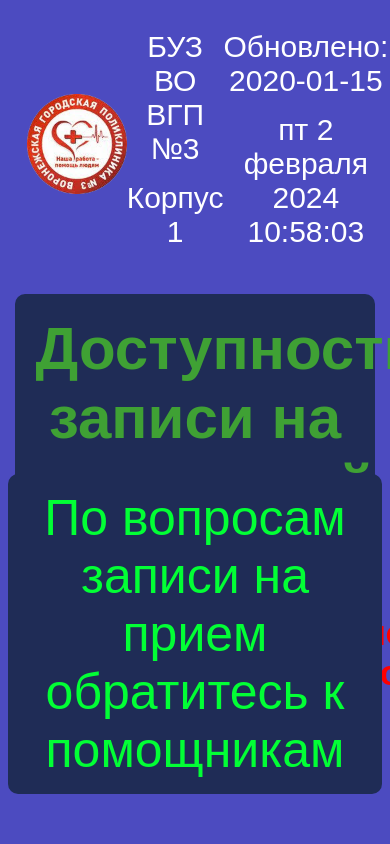
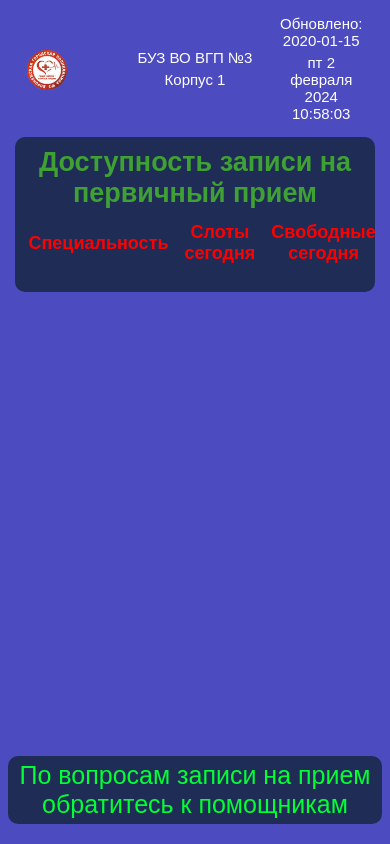
Before and after one commit to VerP404/InformationPanelMed, a Django app: page /k1/ in a window 390 px wide; the page is wider, and only the part inside the window is pictured. Run offline with Django 5.2, Linux system fonts and the light colour scheme; tables that the repository leaves empty hold one stand-in row (values such as "Sample post"); data that the repository does not hold is empty.

Commit message:
Адаптирован под разрешение 1280*720 и 800*480

```diff
--- a/InformationPanelMed/settings.py
+++ b/InformationPanelMed/settings.py
@@ -18,7 +18,7 @@
 # SECURITY WARNING: don't run with debug turned on in production!
 DEBUG = env('DEBUG')
 
-ALLOWED_HOSTS = ['10.136.29.72', '10.36.29.166', '192.168.2.72']
+ALLOWED_HOSTS = ['10.136.29.72', '10.36.29.166', '192.168.2.72', '127.0.0.1']
 
 # Application definition
 
--- a/peopledash/static/peopledash/css/peopledash.css
+++ b/peopledash/static/peopledash/css/peopledash.css
@@ -21,8 +21,8 @@
 }
 
 .logo img {
-    width: 100px; /* Устанавливаем ширину логотипа в 50px */
-    height: 100px; /* Устанавливаем высоту логотипа в 50px */
+    width: 100px;
+    height: 100px;
 }
 
 .system-info {
@@ -36,7 +36,7 @@
 }
 
 .system-info .row, .update-info .row {
-  margin-bottom: 15px; /*между элементами*/
+    margin-bottom: 15px; /*между элементами*/
 }
 
 main {
@@ -97,14 +97,131 @@
 }
 
 .table-data th {
-  width: 25%; /* Ширина каждого заголовка столбца */
+    width: 25%; /* Ширина каждого заголовка столбца */
 }
 
 .table-data td {
-  width: 25%; /* Ширина каждой ячейки данных */
+    width: 25%; /* Ширина каждой ячейки данных */
 }
 
 /* Добавляем стили для первой строки */
 .table-data thead tr th {
-  color: red; /* Устанавливаем красный цвет текста для заголовков столбцов в первой строке */
+    color: red; /* Устанавливаем красный цвет текста для заголовков столбцов в первой строке */
 }
+
+
+ /*Медиа-запросы для экранов с шириной до 1280px  1280 720 */
+@media screen and (max-width: 1280px){
+    .header-grid {
+        display: flex;
+        justify-content: space-between; /* Равномерное распределение между элементами */
+        align-items: center; /* Выравнивание по вертикали по центру */
+        margin-left: 5%;
+        margin-right: 5%;
+        margin-top: 20px;
+        font-size: 20px;
+    }
+
+    .logo img {
+        width: 60px;
+        height: 60px;
+    }
+
+    .system-info .row, .update-info .row {
+        margin-bottom: 7px; /*между элементами*/
+    }
+
+    .main-container {
+        background-color: #1f2c56;
+        border-radius: 10px;
+        padding: 7px;
+        margin-top: 15px;
+        margin-left: 2%;
+        margin-right: 2%;
+        flex: 1;
+
+    }
+
+    .info-container {
+        background-color: #1f2c56;
+        border-radius: 10px;
+        position: fixed;
+        bottom: 25px;
+        left: 2%;
+        right: 2%;
+        padding: 7px;
+        text-align: center;
+        color: #02ff35;
+        font-size: 25px;
+    }
+
+    .table-title {
+        color: #3fa134;
+        text-align: center;
+        margin-bottom: 7px;
+        font-size: 23px;
+    }
+
+    .table-data {
+        width: 100%; /* Ширина таблицы 100% от родительского контейнера */
+        font-size: 23px;
+    }
+}
+
+/* Медиа-запросы для экранов с шириной до 980px */
+@media screen and (max-width: 980px) {
+    .header-grid {
+        display: flex;
+        justify-content: space-between; /* Равномерное распределение между элементами */
+        align-items: center; /* Выравнивание по вертикали по центру */
+        margin-left: 5%;
+        margin-right: 5%;
+        margin-top: 15px;
+        font-size: 15px;
+    }
+
+    .logo img {
+        width: 40px;
+        height: 40px;
+    }
+
+    .system-info .row, .update-info .row {
+        margin-bottom: 5px; /*между элементами*/
+    }
+
+    .main-container {
+        background-color: #1f2c56;
+        border-radius: 10px;
+        padding: 5px;
+        margin-top: 10px;
+        margin-left: 2%;
+        margin-right: 2%;
+        flex: 1;
+
+    }
+
+    .info-container {
+        background-color: #1f2c56;
+        border-radius: 10px;
+        position: fixed;
+        bottom: 20px;
+        left: 2%;
+        right: 2%;
+        padding: 5px;
+        text-align: center;
+        color: #02ff35;
+        font-size: 25px;
+    }
+
+    .table-title {
+        color: #3fa134;
+        text-align: center;
+        margin-bottom: 5px;
+        font-size: 18px;
+    }
+
+    .table-data {
+        width: 100%; /* Ширина таблицы 100% от родительского контейнера */
+        font-size: 18px;
+    }
+}
--- a/templates/base.html
+++ b/templates/base.html
@@ -6,7 +6,6 @@
     <meta charset="UTF-8">
     <title>{% block title %}{% endblock %}</title>
     <link rel="stylesheet" href="{% static 'peopledash/css/peopledash.css' %}">
-{#    <script src="https://code.jquery.com/jquery-3.6.0.min.js"></script>#}
     <script src="{% static 'peopledash/js/jquery-3.6.0.min.js' %}"></script>
 
 
```
